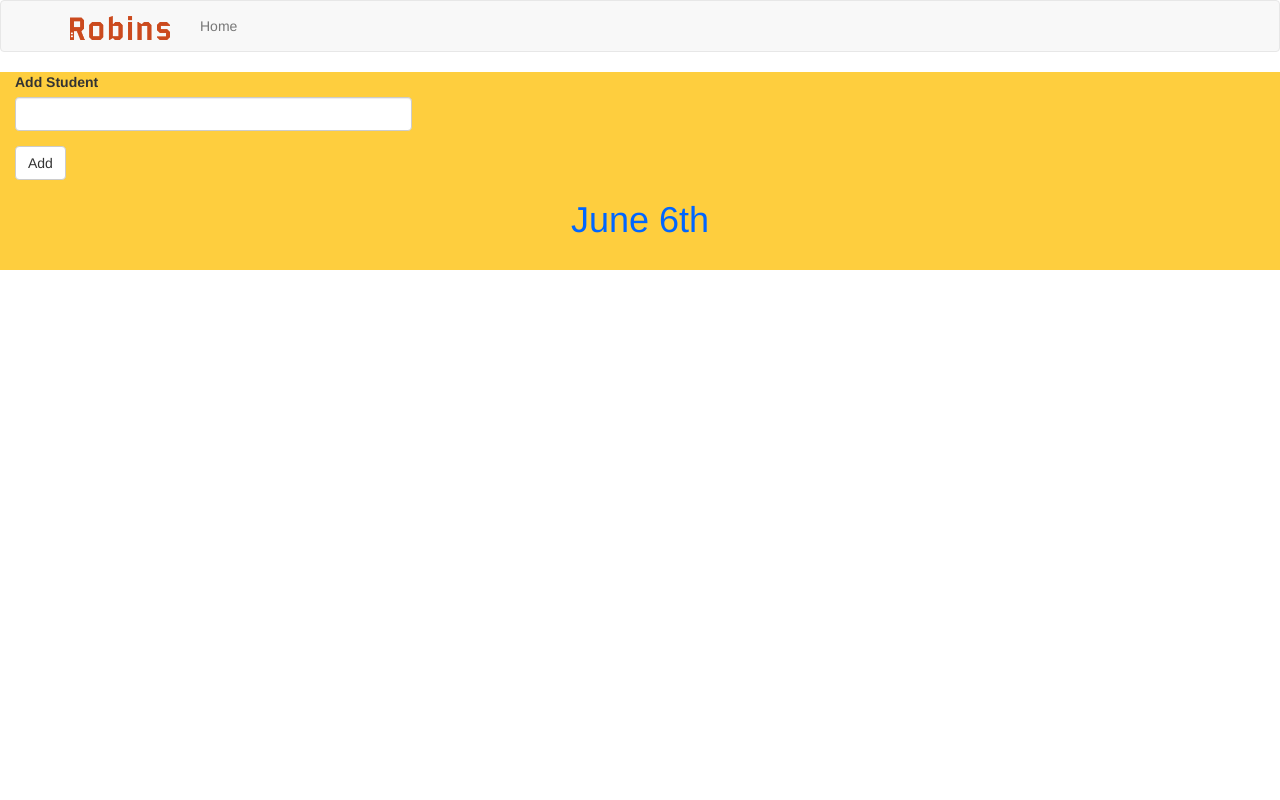
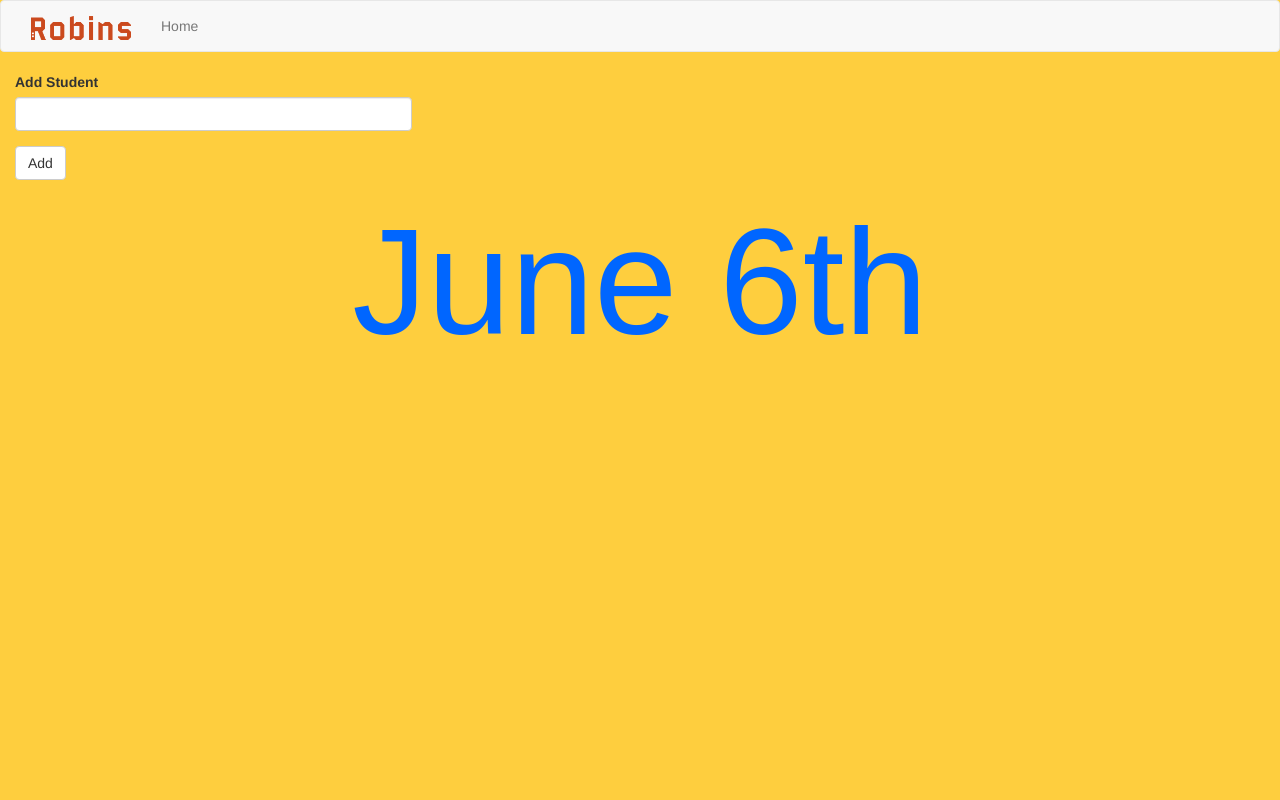
Before and after one commit to Skeptycal/roboclass, a Flask app: page / in a window 1280 px wide. Run offline with Flask 2, Linux system fonts and the light colour scheme; data that the repository does not hold is empty; some libraries are stand-ins or nearby versions.

Commit message:
adjust navbar and colors

```diff
--- /dev/null
+++ b/app/static/mystyle.css
@@ -0,0 +1,20 @@
+html, body {
+  height: 100%;
+}
+
+body { background: #fece3e !important; }
+
+.container
+{
+    /* center contents */
+    margin-left: auto;
+    margin-right: auto;
+    text-align: center;
+}
+
+.date {
+	font-family: 'Poppins', sans-serif;
+	font-size: 150px;
+	color: #0066FF;
+
+}
--- a/app/templates/base.html
+++ b/app/templates/base.html
@@ -1,28 +1,40 @@
 {% extends 'bootstrap/base.html' %}
+
+{% block styles %}
+{{super()}}
+<link rel="stylesheet"
+      href="{{url_for('.static', filename='mystyle.css')}}">
+{% endblock %}
 
 {% block title %}
     Robins
 {% endblock %}
 
 {% block navbar %}
+
     <nav class="navbar navbar-default">
-    	<div class="container">
-			<div class="navbar-header">
+    	<div class="navbar-header">
+    		<button type="button" class="navbar-toggle" data-toggle="collapse" data-target=".navbar-collapse">
+      			<span class="icon-bar"></span>
+      			<span class="icon-bar"></span>
+      			<span class="icon-bar"></span>
+    		</button>
+  		</div>
+  		<div class="navbar-collapse collapse">
+			<ul class="nav navbar-nav">
 				<a class="navbar-brand" href="{{ url_for('index')}}">
 					<img src="static/ROBINS1.jpg" alt="logo" style="width:100px;">
 				</a>
-			</div>
-			<div class="nav navbar-nav navbar-left">
-				<ul class="nav navbar-nav">
-					<li><a href="{{ url_for('index') }}">Home</a></li>
-				</ul>
-			</div>
+			</ul>
+			<ul class="nav navbar-nav">
+				<li><a href="{{ url_for('index') }}">Home</a></li>
+			</ul>
 		</div>
     </nav>
 {% endblock %}
 
 {% block content %}
-    <div style="background:#fece3e" class="container-fluid">
+    <div class="container-fluid">
         {% with messages = get_flashed_messages() %}
         {% if messages %}
             {% for message in messages %}
--- a/app/templates/index.html
+++ b/app/templates/index.html
@@ -9,7 +9,7 @@
         </div>
     </div>
 	<div align="center">
-		<h1 style="font-size:200; color:#0066FF;">
+		<h1 class = 'date'>
 			<SCRIPT type="text/JavaScript">
 				var str_month = new Array("January", "February", "March", "April", "May", "June", "July", "August", "September", "October", "November", "December");
 				var str_date = new Array("0", "1st", "2nd", "3rd", "4th", "5th", "6th", "7th", "8th", "9th", "10th", "11th", "12th", "13th", "14th", "15th", "16th", "17th", "18th", "19th", "20th", "21st", "22nd", "23rd", "24th", "25th", "26th", "27th", "28th", "29th", "30th", "31st");
```
